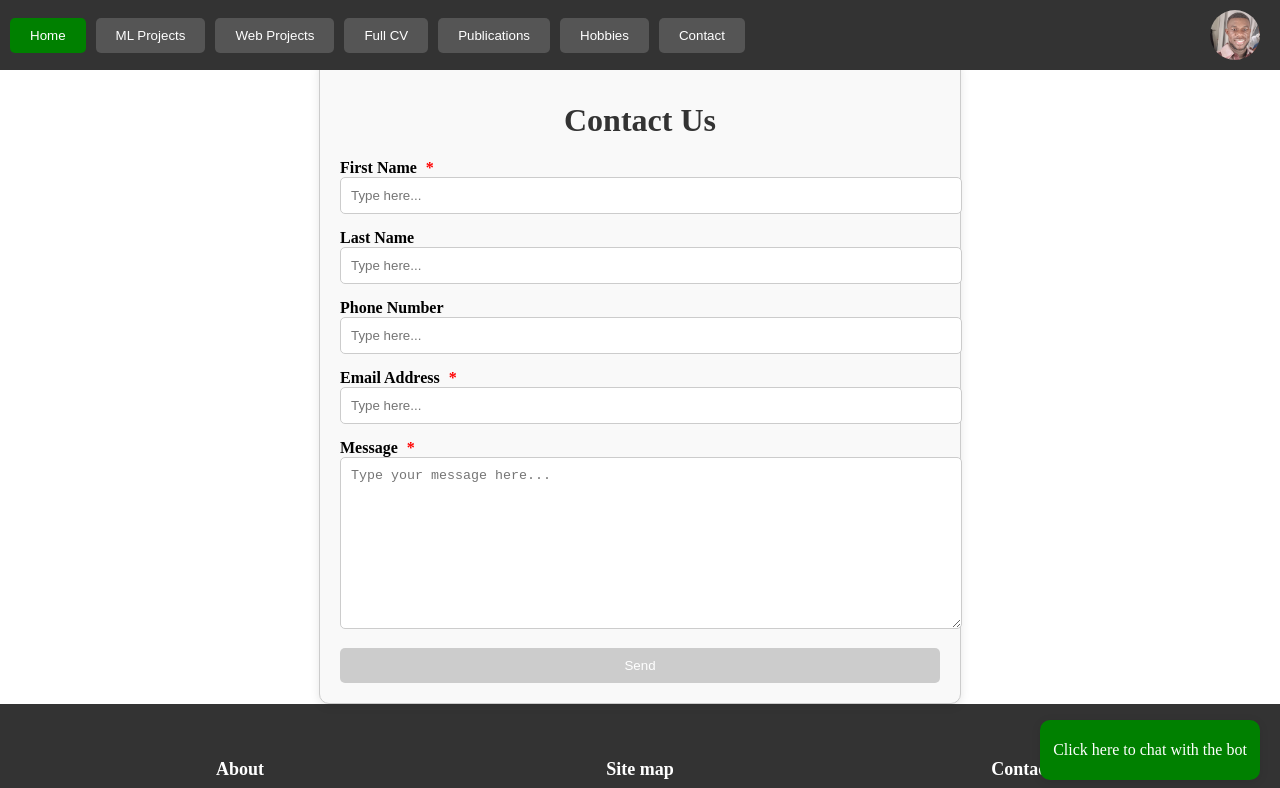
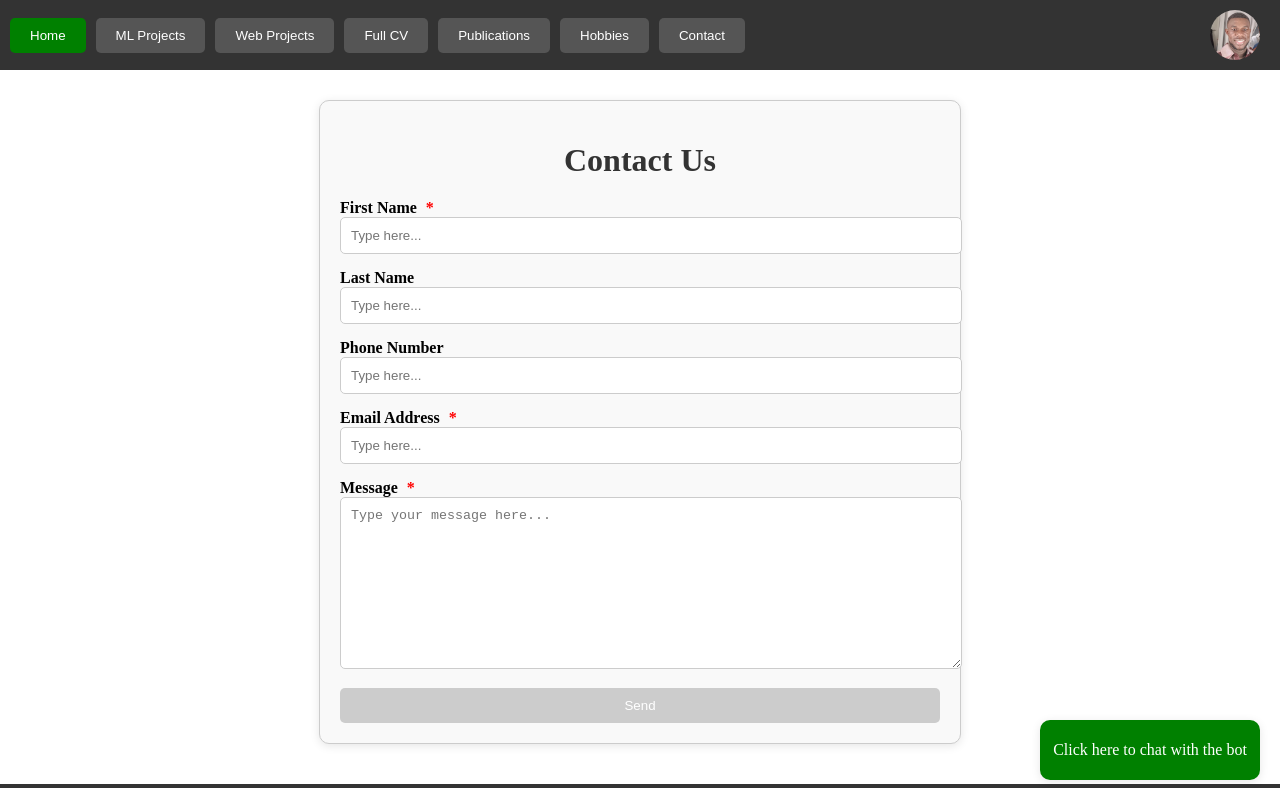
Before and after one commit to rogerjeasy/mycv-client, a React (Create React App) app: page /contact in a window 1280 px wide. Shown: the top 788 px of the page. Built offline with nearby package versions, Linux system fonts and the light colour scheme.

Commit message:
updated contact form

```diff
--- a/src/styles/views/Contact.scss
+++ b/src/styles/views/Contact.scss
@@ -20,7 +20,7 @@ html, body {
 .contact-container {
   width: 90%; /* Use relative width */
   max-width: 600px; /* Set a maximum width */
-  margin: 0 auto;
+  margin: 40px auto; /* Increased top margin to create space */
   padding: 20px;
   border: 1px solid #ccc;
   border-radius: 10px;
```
